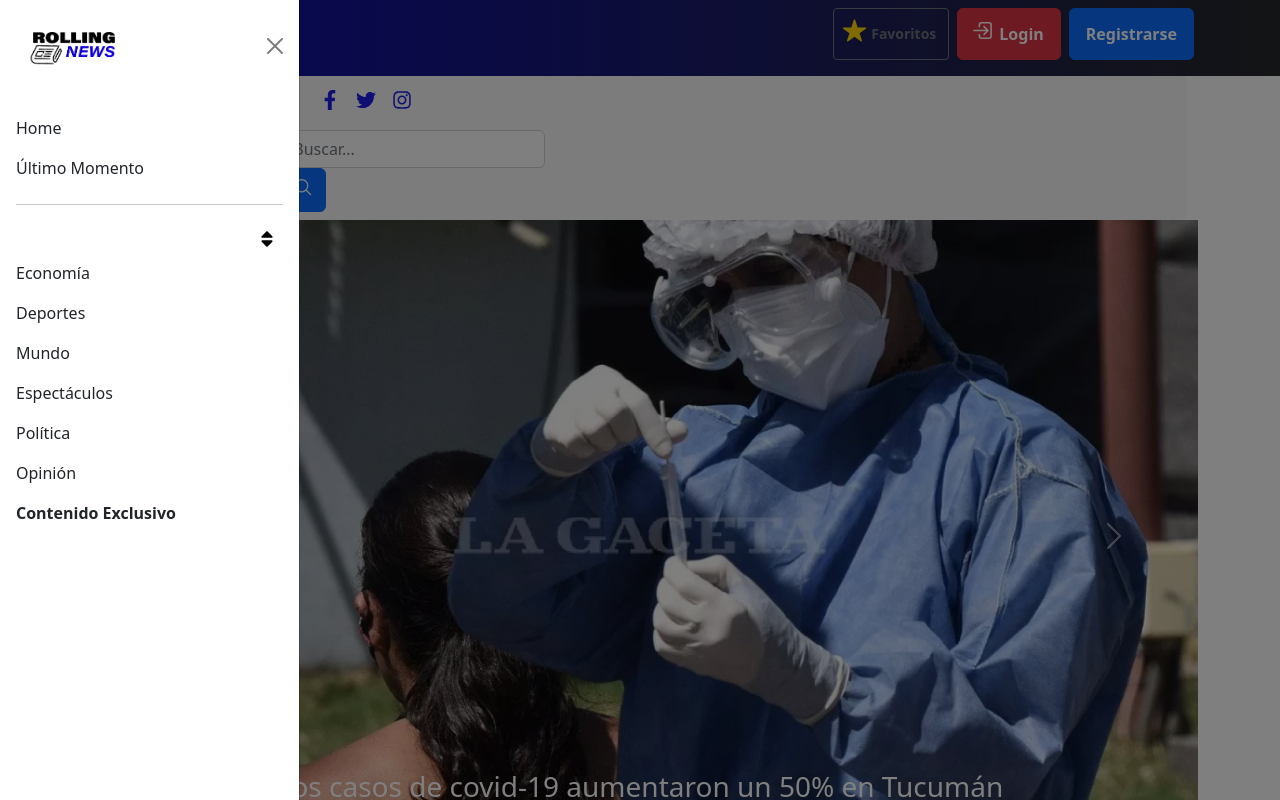
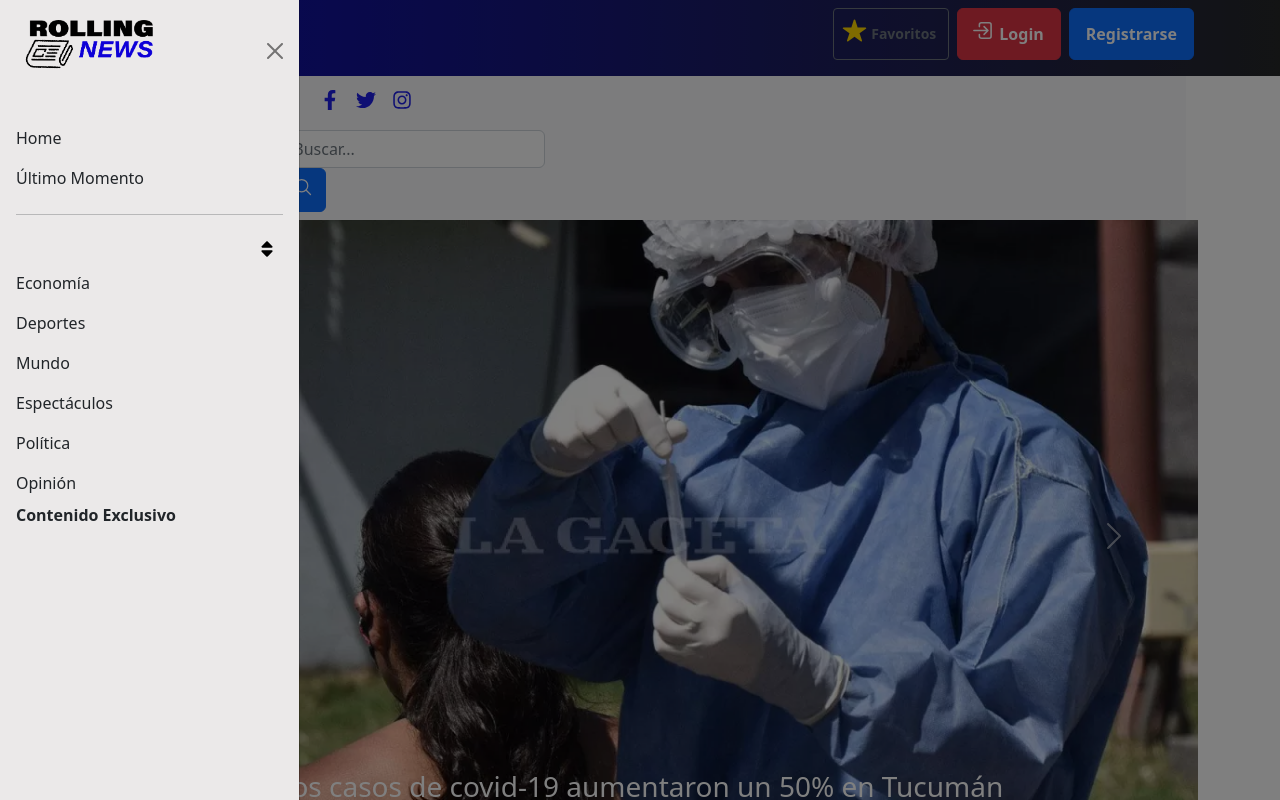
Before and after one commit to nicosalasaraoz/Blog_Noticias, a React (Create React App) app: page / in a window 1280 px wide. Both pictures are taken after a click on the button 117 px from the left and 147 px from the top of the page. Shown: the top 800 px of the page. Built offline with nearby package versions, Linux system fonts and the light colour scheme.

Commit message:
Agrenado estilos al desplegable

```diff
--- a/src/Components/Desplegable.jsx
+++ b/src/Components/Desplegable.jsx
@@ -29,8 +29,8 @@ const Desplegable = () => {
       <img
               src="./images/logo.png"
               alt="logo"
-              height="60"
-              className="pt-3 ms-2"
+              height="70"
+              className="pt-1"
             />
       </Link>
       </Offcanvas.Title>
@@ -48,7 +48,7 @@ const Desplegable = () => {
       <Nav.Link eventKey="link-5">Espectáculos</Nav.Link>
       <Nav.Link eventKey="link-6">Política</Nav.Link>
       <Nav.Link eventKey="link-7">Opinión</Nav.Link>
-      <Nav.Link eventKey="link-9" className='fw-bold fs-6'>Contenido Exclusivo</Nav.Link>
+      <a href="https://www.lavoz.com.ar/temas/exclusivo/" className='fw-bold fs-6 text-dark' style={{ textDecoration: "none" }}>Contenido Exclusivo</a>
       </div>
     </Nav>
     </Offcanvas.Body>
--- a/src/css/globals.css
+++ b/src/css/globals.css
@@ -141,9 +141,22 @@ winter:FDF0E0;
 }
 .canv {
   width: 300px !important;
+  background-color: rgb(235, 233, 233) !important;
+
 }
+@media only screen and (max-width: 768px) {
+  .canv{
+    height: 50%;
+    width: 95% !important;
+  }
+}
+
+.canva-t{
+
+}
+
 .bt-sort {
   font-size: 20px;
-  border: none;
-  background-color: rgb(255, 255, 255);
+  border: none !important;
+  background-color: rgb(235, 233, 233);
 }
```
